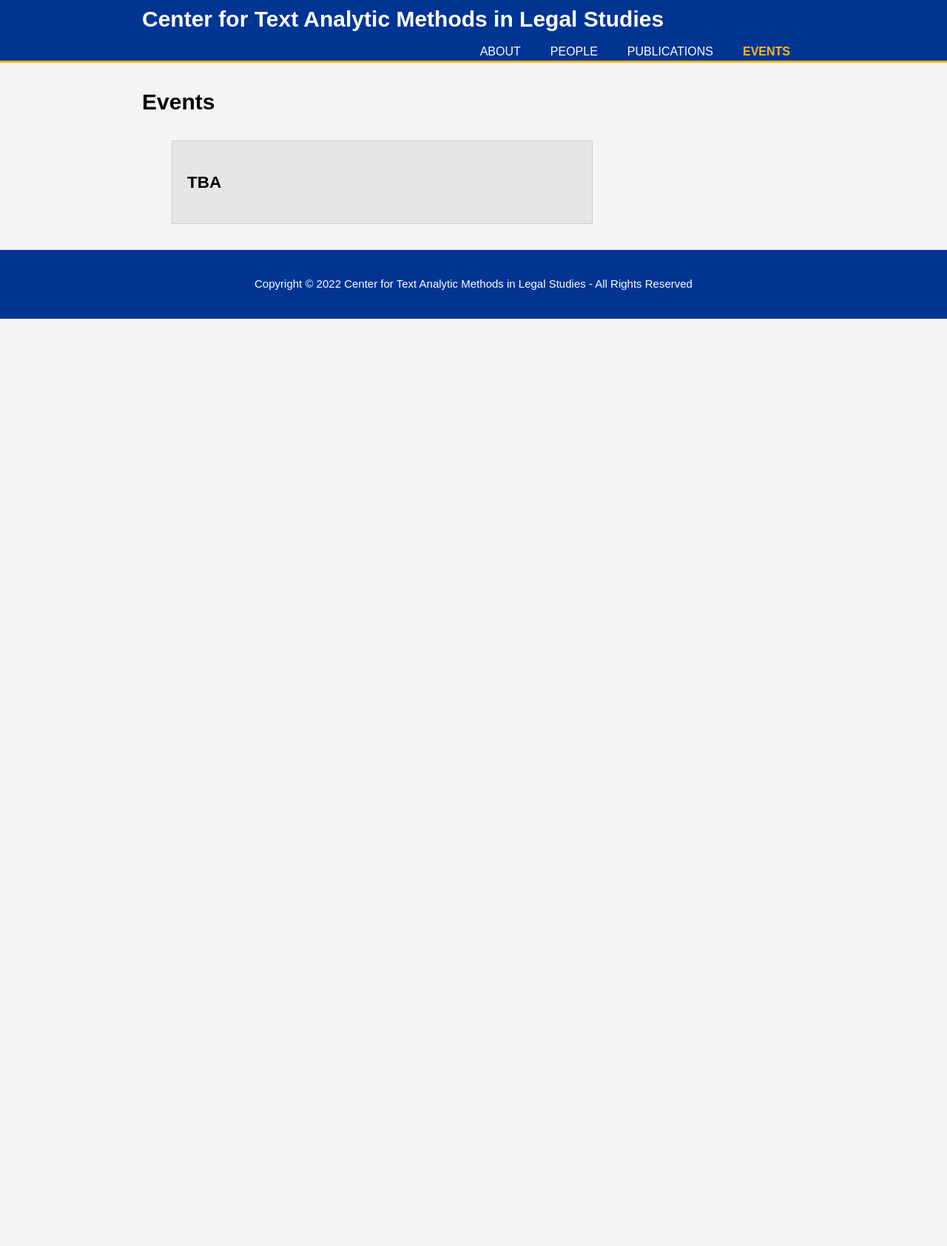
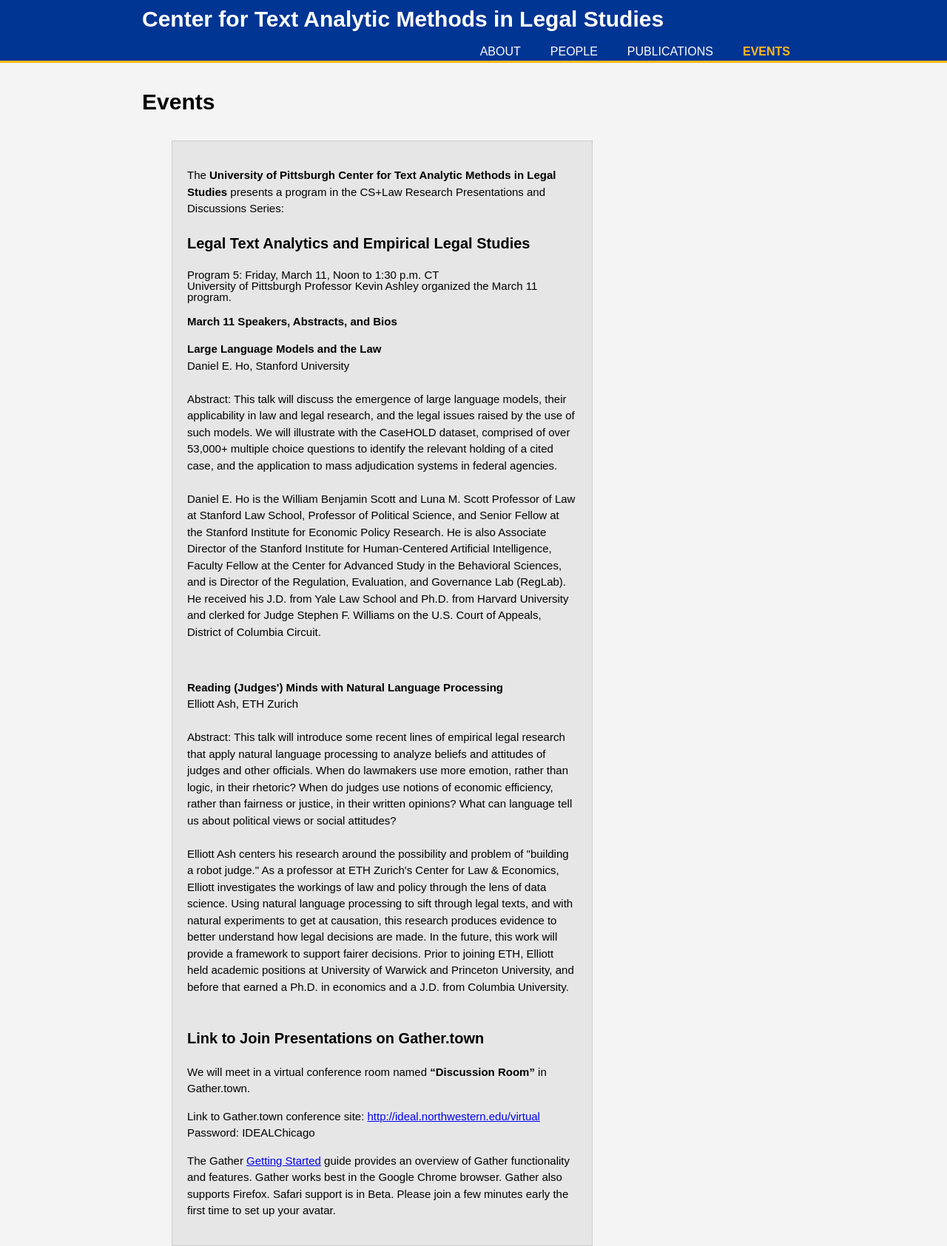
Before and after one commit to morganalexandergray/CTAMLS, a plain HTML site: page events.html in a window 1280 px wide. Shown: the part 27-1712 px from the top of the page at 74% size. Before the commit the page ends 800 px from the top, so only its background shows below. Drawn offline with Linux system fonts and the light colour scheme.

Commit message:
Add files via upload

```diff
--- a/events.html
+++ b/events.html
@@ -33,15 +33,26 @@
         <h1 class="page-title">Events</h1>
         <ul id="services">
         <li>
-        <h2 class="event"><a>TBA</a></h2>
+        <p style="font-size:15px"><a>The <strong> University of Pittsburgh Center for Text Analytic Methods in Legal Studies </strong> presents a program in the CS+Law Research Presentations and Discussions Series:</a></p>
+
+        <p style="font-size:20px"><a><strong>Legal Text Analytics and Empirical Legal Studies</strong></a></p>
+        <p class="description">Program 5: Friday, March 11, Noon to 1:30 p.m. CT
+        <br>University of Pittsburgh Professor Kevin Ashley organized the March 11 program.</p>
+        <p style="font-size:15px"><a><strong>March 11 Speakers, Abstracts, and Bios</strong></a></p>
+        <p style="font-size:15px"><a><strong>Large Language Models and the Law</strong><br>Daniel E. Ho, Stanford University<br><br>
+        Abstract: This talk will discuss the emergence of large language models, their applicability in law and legal research, and the legal issues raised by the use of such models. We will illustrate with the CaseHOLD dataset, comprised of over 53,000+ multiple choice questions to identify the relevant holding of a cited case, and the application to mass adjudication systems in federal agencies.<br><br>
+        Daniel E. Ho is the William Benjamin Scott and Luna M. Scott Professor of Law at Stanford Law School, Professor of Political Science, and Senior Fellow at the Stanford Institute for Economic Policy Research. He is also Associate Director of the Stanford Institute for Human-Centered Artificial Intelligence, Faculty Fellow at the Center for Advanced Study in the Behavioral Sciences, and is Director of the Regulation, Evaluation, and Governance Lab (RegLab). He received his J.D. from Yale Law School and Ph.D. from Harvard University and clerked for Judge Stephen F. Williams on the U.S. Court of Appeals, District of Columbia Circuit.
+        </a></p>
+        <br>
+        <p style="font-size:15px"><a><strong>Reading (Judges') Minds with Natural Language Processing</strong><br>Elliott Ash, ETH Zurich<br><br>
+        Abstract: This talk will introduce some recent lines of empirical legal research that apply natural language processing to analyze beliefs and attitudes of judges and other officials. When do lawmakers use more emotion, rather than logic, in their rhetoric? When do judges use notions of economic efficiency, rather than fairness or justice, in their written opinions? What can language tell us about political views or social attitudes?<br><br>
+        Elliott Ash centers his research around the possibility and problem of "building a robot judge." As a professor at ETH Zurich's Center for Law & Economics, Elliott investigates the workings of law and policy through the lens of data science. Using natural language processing to sift through legal texts, and with natural experiments to get at causation, this research produces evidence to better understand how legal decisions are made. In the future, this work will provide a framework to support fairer decisions. Prior to joining ETH, Elliott held academic positions at University of Warwick and Princeton University, and before that earned a Ph.D. in economics and a J.D. from Columbia University.<br><br>
+        <p style="font-size:20px"><a><strong>Link to Join Presentations on Gather.town</strong></a></p><p>We will meet in a virtual conference room named <strong>“Discussion Room”</strong> in Gather.town.</p>
+        <p>Link to Gather.town conference site: <a href="http://ideal.northwestern.edu/virtual">http://ideal.northwestern.edu/virtual</a><br>Password: IDEALChicago</p>
+        <p> The Gather <a href="https://support.gather.town/help/getting-started">Getting Started</a> guide provides an overview of Gather functionality and features. Gather works best in the Google Chrome browser. Gather also supports Firefox. Safari support is in Beta. Please join a few minutes early the first time to set up your avatar. </p>
+
+
         <!--
-        <h2 class="event"><a>Event 1 Title</a></h2>
-        <p class="description">Date:</p>
-        <p class="description">Location: </p>
-        <p class="description">Zoom Info (If Virtual):</p>
-        <p class="description">Event Link</p>
-        <p class="description">Description:</p>
-
         <h2 class="event"><a>Event 2 Title</a></h2>
         <p class="description">Date:</p>
         <p class="description">Location: </p>
```
Also changed, not shown: 1 other file.
